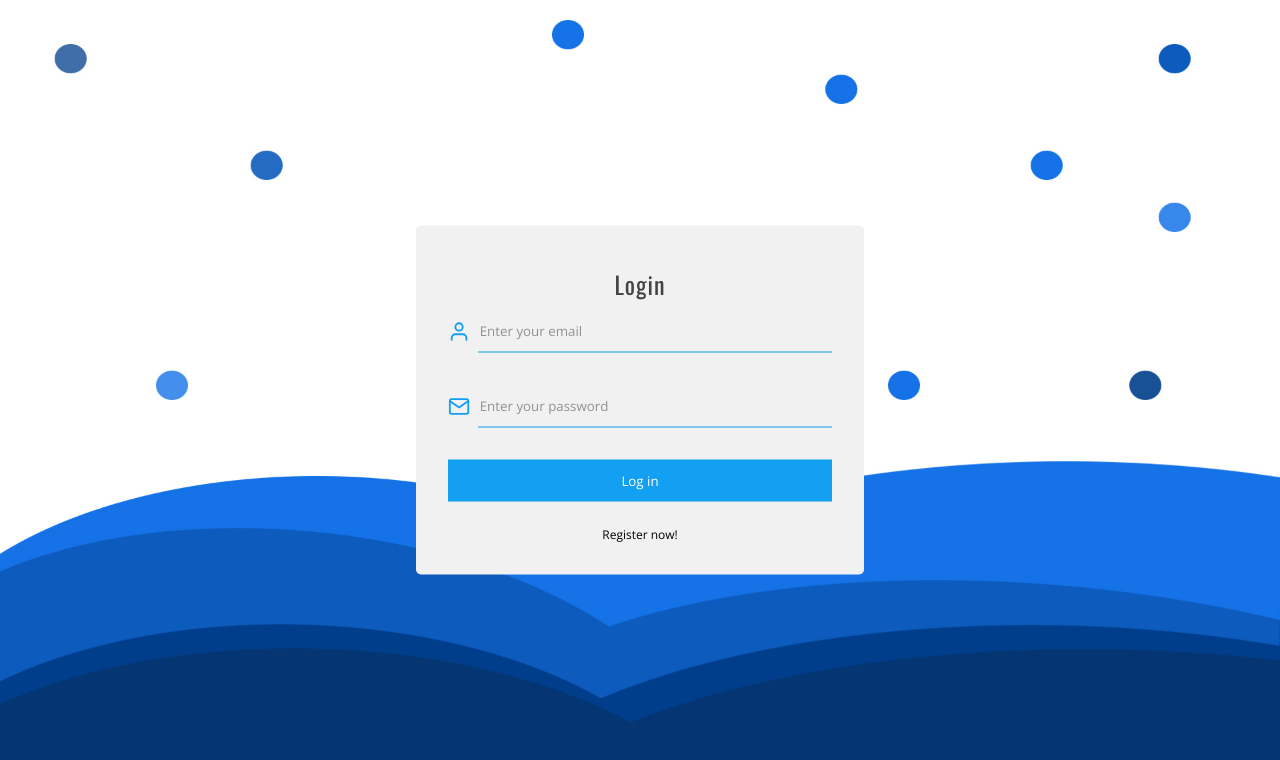
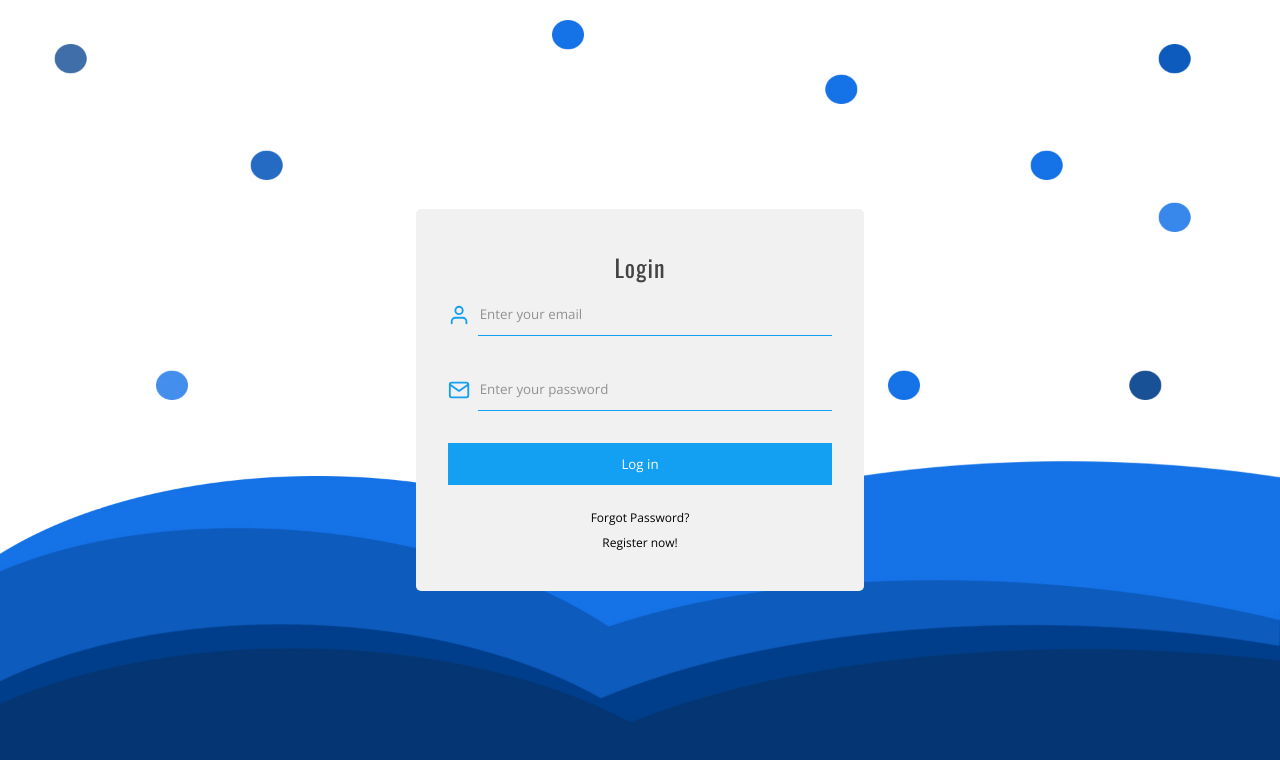
Before and after one commit to sanderhelleso/open-excercise-API, a React (Create React App) app in the folder client/: page / in a window 1280 px wide. Shown: the top 760 px of the page. Built offline with nearby package versions, Linux system fonts and the light colour scheme; no server answers.

Commit message:
Added forgot password btn to login

```diff
--- a/client/src/components/login/Login.js
+++ b/client/src/components/login/Login.js
@@ -61,6 +61,9 @@ const Login = ({ history }) => {
                         Log in
                     </StyledBtn>
 
+                    <StyledSpan onClick={() => history.push("/reset")}>
+                        Forgot Password?
+                    </StyledSpan>
                     <StyledSpan onClick={() => history.push("/register")}>
                         Register now!
                     </StyledSpan>
@@ -149,6 +152,7 @@ const StyledSpan = styled.span`
     justify-content: center;
     font-size: 0.75rem;
     transition: 0.3s all ease-in-out;
+    margin-bottom: .5rem;
     :hover {
         cursor: pointer;
         color: #0e84c9;
```
